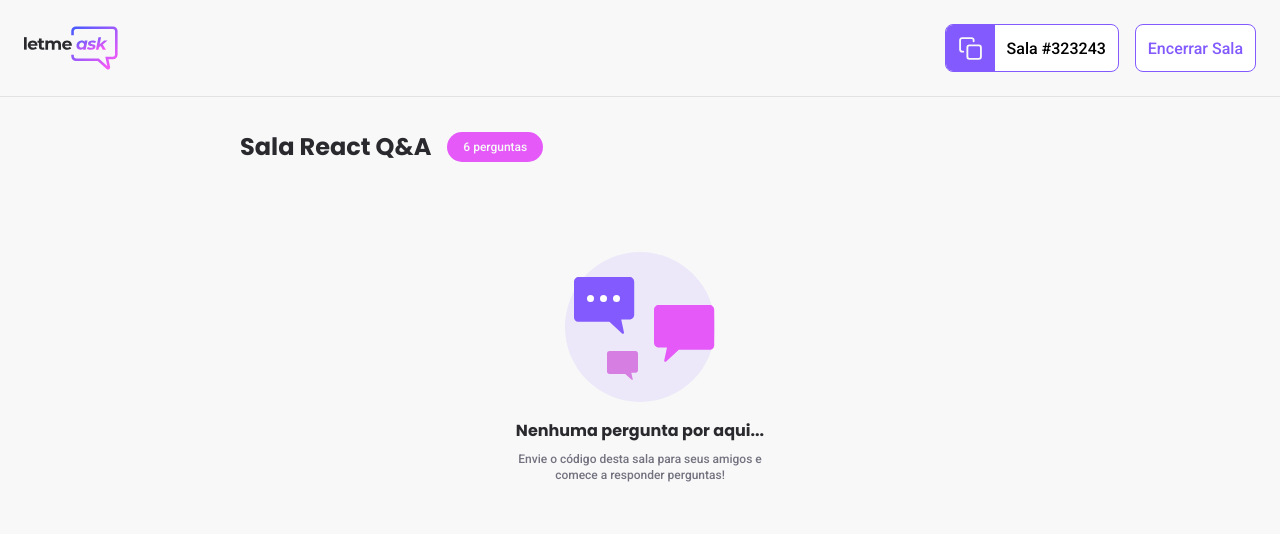
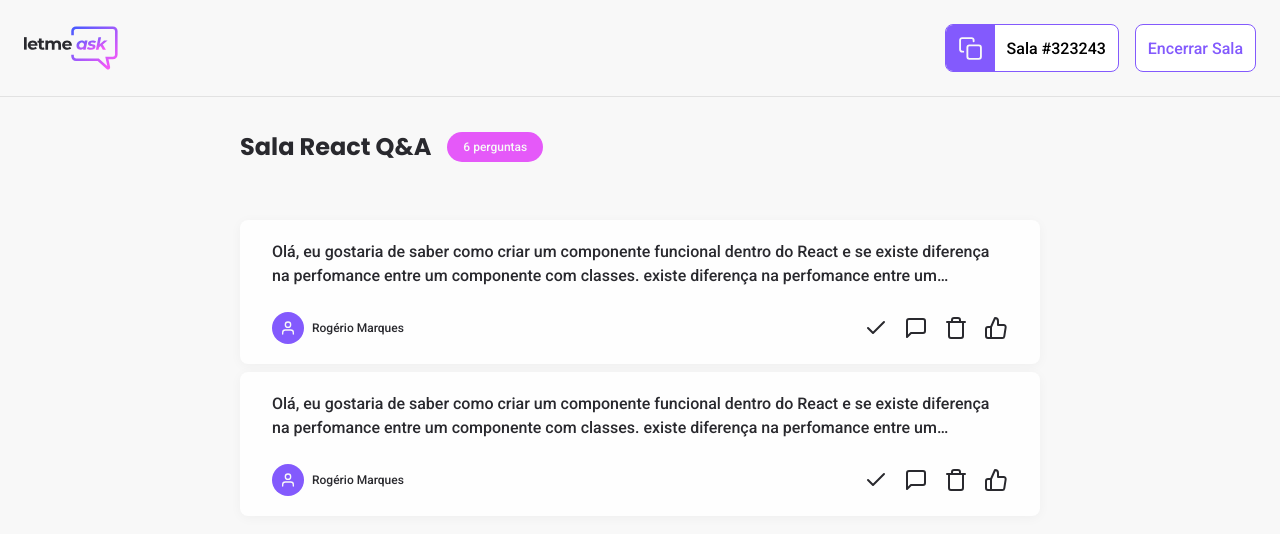
Before and after one commit to rogerrm95/letmeask, a React (Create React App) app: page /admin/room in a window 1280 px wide. Shown: the top 534 px of the page. Built offline with nearby package versions, Linux system fonts and the light colour scheme; no server answers.

Commit message:
Add: finaliza o componente Questions

```diff
--- /dev/null
+++ b/src/components/Questions.tsx
@@ -0,0 +1,34 @@
+// Icons //
+import { FiUser, FiTrash, FiCheck, FiMessageSquare, FiThumbsUp } from 'react-icons/fi'
+
+import '../styles/components/questions.scss'
+
+// RETIRAR //
+const isliked = true
+
+export function Questions() {
+    return (
+        <li className='question-item'>
+            <p>
+                Olá, eu gostaria de saber como criar um componente funcional dentro do React e se
+                existe diferença na perfomance entre um componente com classes.
+                existe diferença na perfomance entre um componente com classes.
+            </p>
+
+            <footer>
+                <div className='user-info'>
+                    <div><FiUser color='#F8F8F8'/></div>
+                    <span>Rogério Marques</span>
+                </div>
+
+                <div className='actions-group'>
+                    <FiCheck size='24'/>
+                    <FiMessageSquare size='24'/>
+                    <FiTrash className='delete' size='24'/>
+
+                    {isliked && <FiThumbsUp size='24'/>}
+                </div>
+            </footer>
+        </li>
+    )
+}
--- a/src/pages/AdminRoom.tsx
+++ b/src/pages/AdminRoom.tsx
@@ -1,8 +1,11 @@
 // Components //
 import { Header } from "../components/Header";
 import { NoQuestions } from "../components/NoQuestions";
+import { Questions } from "../components/Questions";
 
 import '../styles/room.scss'
+
+const questions = true
 
 export function AdminRoom() {
     return (
@@ -15,7 +18,9 @@ export function AdminRoom() {
                     <span>6 perguntas</span>
                 </div>
 
-                <NoQuestions/>
+                {
+                    questions ? (<ul><Questions /><Questions /></ul>) : <NoQuestions />
+                }
             </main>
         </div>
     )
--- /dev/null
+++ b/src/styles/components/questions.scss
@@ -0,0 +1,76 @@
+.question-item {
+    background-color: #fefefe;
+    box-shadow: 0 2px 12px rgba(0, 0, 0, 0.04);
+    height: 9rem;
+    width: 100%;
+    padding: 1.25rem 2rem;
+    border-radius: 0.5rem;
+
+    display: flex;
+    flex-direction: column;
+    align-items: center;
+    justify-content: space-between;
+
+    // Verificar compatibilidade com outros navegadores //
+    p {
+        overflow: hidden;
+        display: -webkit-box;
+        -webkit-line-clamp: 2;
+        -webkit-box-orient: vertical;
+        line-height: 1.5rem;
+    }
+
+    footer {
+        width: 100%;
+        display: flex;
+        flex-direction: row;
+        align-items: center;
+        justify-content: space-between;
+    }
+}
+
+.user-info {
+    display: flex;
+    flex-direction: row;
+    align-items: center;
+    justify-content: center;
+
+    > div {
+        background-color: #835afd;
+        height: 2rem;
+        padding: 0.5rem;
+        border-radius: 50%;
+
+        display: flex;
+        align-items: center;
+        justify-content: center;
+    }
+
+    span {
+        margin-left: 0.5rem;
+        font-family: Roboto, sans-serif;
+        font-size: 0.75rem;
+    }
+}
+
+.actions-group {
+    display: flex;
+    justify-content: space-around;
+
+    svg {
+        cursor: pointer;
+        margin-left: 1rem;
+
+        &:hover {
+            color: #835afd;
+        }
+    }
+
+    .delete:hover {
+        color: #e73f5d;
+    }
+}
+
+.question-item:not(:first-child){
+    margin-top: 0.5rem;
+}
--- a/src/styles/room.scss
+++ b/src/styles/room.scss
@@ -7,6 +7,11 @@
         flex-direction: column;
         align-items: flex-start;
         justify-content: flex-start;
+    }
+
+    ul {
+        list-style: none;
+        margin-top: 2rem;
     }
 }
 
```
Also changed, not shown: src/assets/user.svg (added).
